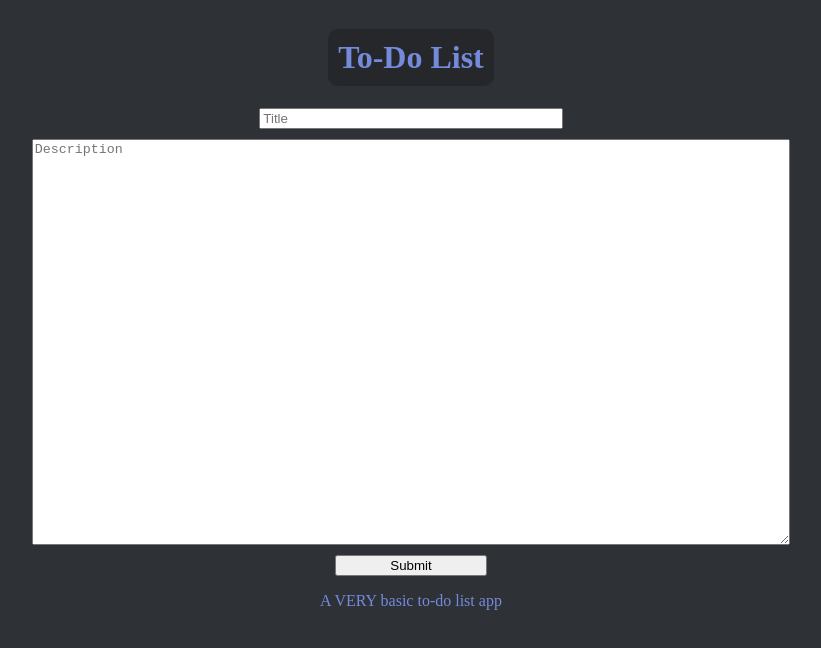
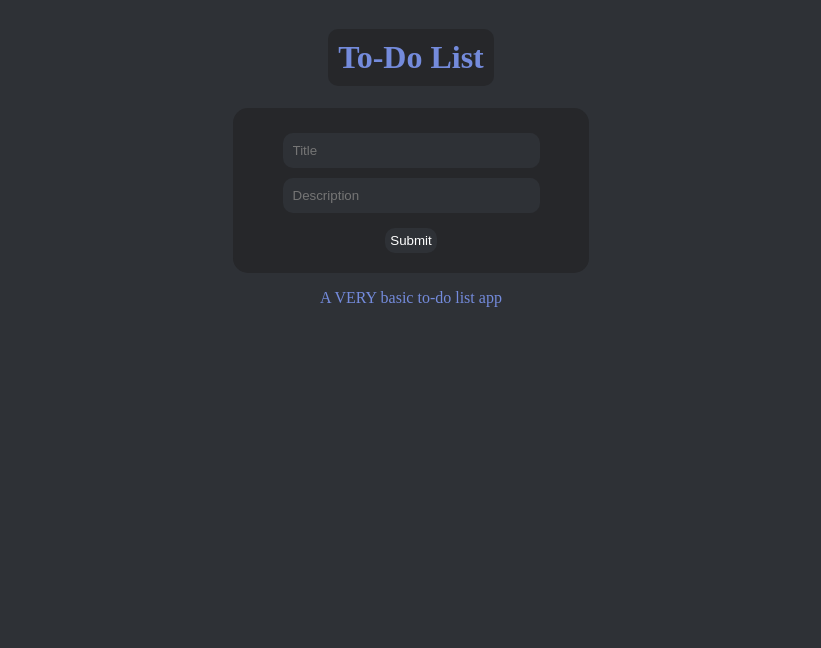
Before and after one commit to AlessioRW/to-do-frontend, a React (Create React App) app: page /new in a window 1280 px wide. Shown: the top 648 px of the page, without its empty margins (229-1050 px from the left). Built offline with nearby package versions, Linux system fonts and the light colour scheme.

Commit message:
Add styling for new todos form.

```diff
--- a/src/components/AddItem.js
+++ b/src/components/AddItem.js
@@ -1,4 +1,4 @@
-import styled from "styled-components"
+import {Button, Form, FormContainer, InputContainer, TextInput} from "../style";
 
 async function sendReq(event){
     event.preventDefault();
@@ -8,7 +8,7 @@ async function sendReq(event){
     const title = formData.get("title");
     const description = formData.get("description");
 
-    await fetch("http://localhost:5001/reminders/new", {
+    const response = await fetch("http://localhost:5001/reminders/new", {
         method: "POST",
         headers: { "Content-Type": "application/json" },
         body: JSON.stringify({
@@ -17,36 +17,21 @@ async function sendReq(event){
             description
         }),
     });
+    if (response.status === 201) {
+        form.reset();
+    }
 }
 
 export function AddItem() {
     return (
-        <StyledForm id="form" onSubmit={async (event) => await sendReq(event)}>
-            <StyledInput name="title" placeholder="Title"></StyledInput>
-            <StyledTextarea name="description" placeholder="Description"></StyledTextarea>
-            <StyledButton type="submit">Submit</StyledButton>
-        </StyledForm>
+        <FormContainer>
+            <Form id="form" onSubmit={async (event) => await sendReq(event)}>
+                <InputContainer>
+                    <TextInput name="title" placeholder="Title"></TextInput>
+                    <TextInput name="description" placeholder="Description"></TextInput>
+                    <Button type="submit">Submit</Button>
+                </InputContainer>
+            </Form>
+        </FormContainer>
     )
 }
-
-const StyledForm = styled.form`
-    display: flex;
-    flex-direction: column;
-    margin-left: 20%;
-    margin-right: 20%;
-`
-
-const StyledInput = styled.input`
-    margin-left: 30%;
-    margin-right: 30%;
-    margin-bottom: 10px;
-
-`
-const StyledTextarea = styled.textarea`
-    height: 50vh;
-    margin-bottom: 10px;
-`
-const StyledButton = styled.button`
-    margin-left: 40%;
-    margin-right: 40%;
-`
--- a/src/components/LoginForm.js
+++ b/src/components/LoginForm.js
@@ -1,4 +1,4 @@
-import styled from "styled-components";
+import {Button, Form, FormContainer, InputContainer, Label, TextInput} from "../style";
 
 async function sendReq(event) {
   event.preventDefault();
@@ -38,45 +38,3 @@ export function LoginForm() {
     </FormContainer>
   )
 }
-
-const FormContainer = styled.div`
-  display: flex;
-  justify-content: center;
-`
-
-const Form = styled.form`
-  background-color: #26272a;
-  border-radius: 15px;
-  padding: 20px;
-  width: 25%;
-`
-
-const InputContainer = styled.div`
-  display: flex;
-  align-items: center;
-  flex-flow: column;
-`;
-
-const Label = styled.label`
-  margin: 5px;
-`
-
-const TextInput = styled.input`
-  color: white;
-  background-color: #2e3136;
-  border-radius: 10px;
-  border: none;
-  padding: 10px;
-  margin: 5px;
-  width: 75%;
-`
-
-const Button = styled.button`
-  color: white;
-  background-color: #2e3136;
-  border-radius: 10px;
-  border: none;
-  padding: 5px;
-  cursor: pointer;
-  margin-top: 10px;
-`;
--- a/src/components/ToDos.js
+++ b/src/components/ToDos.js
@@ -15,11 +15,17 @@ export function ToDos() {
         token: localStorage.getItem("token")
       })
     })
-      .then((res) => res.json())
+      .then((res) => {
+        if (res.status === 404) {
+          navigate("/login");
+          return;
+        }
+        return res.json();
+      })
       .then((data) => {
         setTodos(data)
-      }).catch(_err => navigate("/login"));
-  }, [setTodos]);
+      });
+  }, [navigate, setTodos]);
   return (
     <Main id='main'>
       <IncompleteTitle>Incomplete</IncompleteTitle>
--- /dev/null
+++ b/src/style.js
@@ -0,0 +1,43 @@
+import styled from "styled-components";
+
+export const FormContainer = styled.div`
+  display: flex;
+  justify-content: center;
+`
+
+export const Form = styled.form`
+  background-color: #26272a;
+  border-radius: 15px;
+  padding: 20px;
+  width: 25%;
+`
+
+export const InputContainer = styled.div`
+  display: flex;
+  align-items: center;
+  flex-flow: column;
+`;
+
+export const Label = styled.label`
+  margin: 5px;
+`
+
+export const TextInput = styled.input`
+  color: white;
+  background-color: #2e3136;
+  border-radius: 10px;
+  border: none;
+  padding: 10px;
+  margin: 5px;
+  width: 75%;
+`
+
+export const Button = styled.button`
+  color: white;
+  background-color: #2e3136;
+  border-radius: 10px;
+  border: none;
+  padding: 5px;
+  cursor: pointer;
+  margin-top: 10px;
+`;
```
